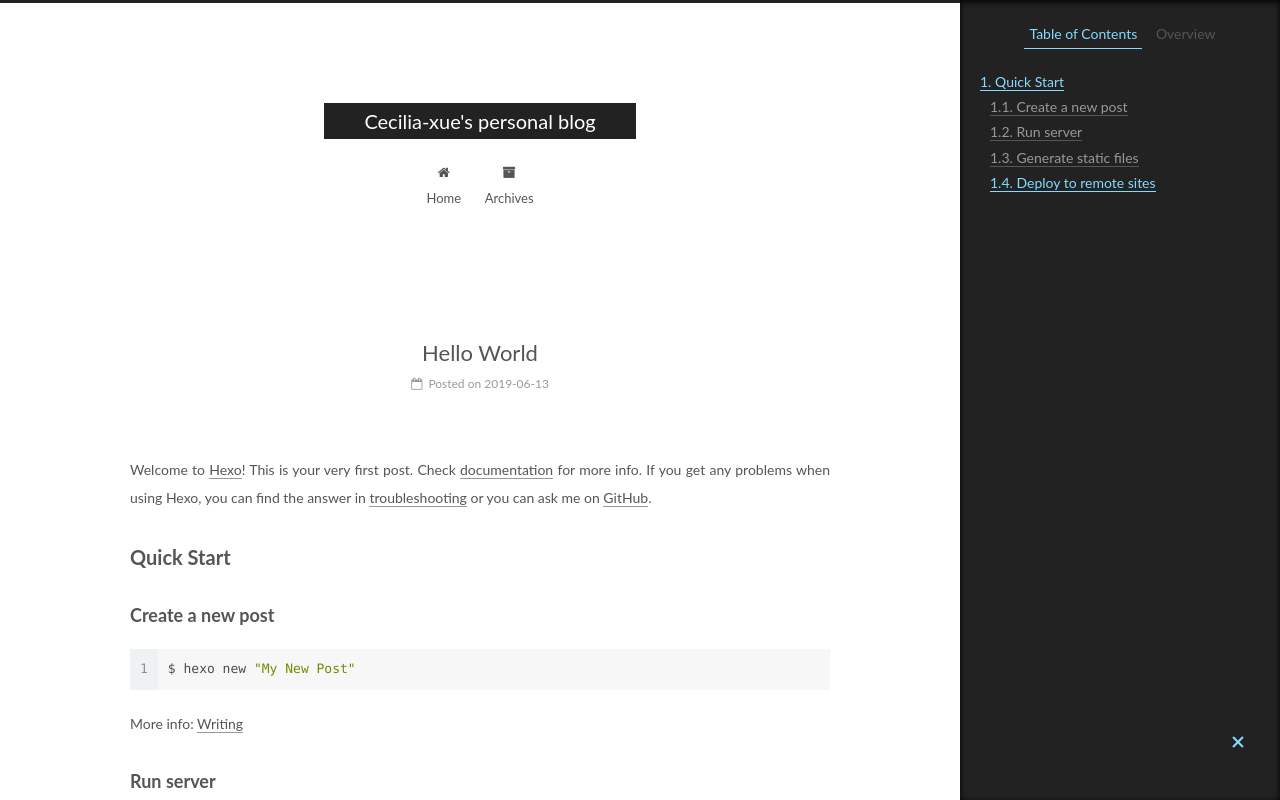
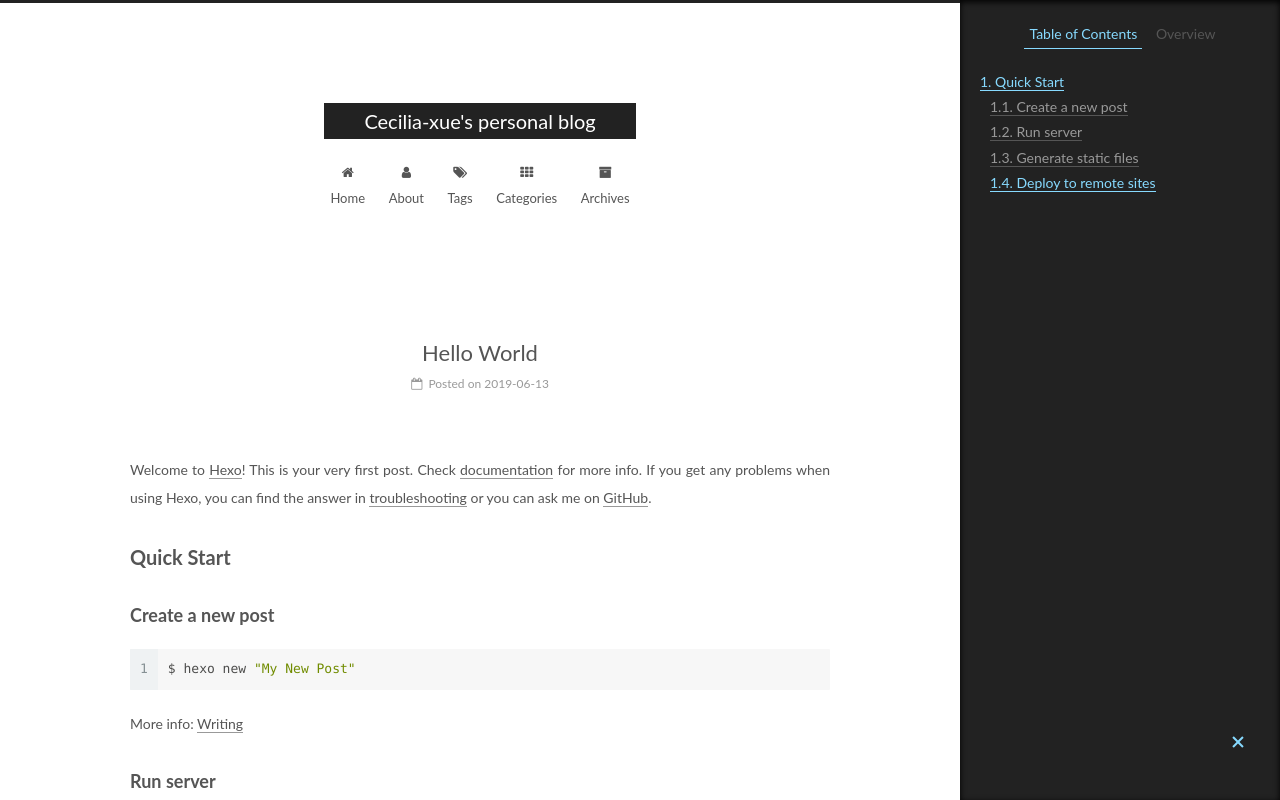
Before and after one commit to Cecilia-xue/Cecilia-xue.github.io, a plain HTML site: page 2019/06/13/hello-world/index.html in a window 1280 px wide. Shown: the top 800 px of the page. Drawn offline with Linux system fonts and the light colour scheme.

Commit message:
Site updated: 2019-06-14 14:05:11

```diff
--- a/2019/06/13/hello-world/index.html
+++ b/2019/06/13/hello-world/index.html
@@ -186,6 +186,36 @@
               <i class="menu-item-icon fa fa-fw fa-home"></i> <br>
 
             Home
+          </a>
+        </li>
+
+
+        <li class="menu-item menu-item-about">
+          <a href="/about/" rel="section">
+
+              <i class="menu-item-icon fa fa-fw fa-user"></i> <br>
+
+            About
+          </a>
+        </li>
+
+
+        <li class="menu-item menu-item-tags">
+          <a href="/tags/" rel="section">
+
+              <i class="menu-item-icon fa fa-fw fa-tags"></i> <br>
+
+            Tags
+          </a>
+        </li>
+
+
+        <li class="menu-item menu-item-categories">
+          <a href="/categories/" rel="section">
+
+              <i class="menu-item-icon fa fa-fw fa-th"></i> <br>
+
+            Categories
           </a>
         </li>
 
--- a/css/main.css
+++ b/css/main.css
@@ -1822,7 +1822,7 @@ pre .javascript .function {
   width: 4px;
   height: 4px;
   border-radius: 50%;
-  background: #b50fa4;
+  background: #964a99;
 }
 .links-of-blogroll {
   font-size: 13px;
```
Also changed, not shown: 2019/06/13/test-my-site/index.html (+30 -0 lines), archives/2019/06/index.html (+30 -0 lines), archives/2019/index.html (+30 -0 lines), archives/index.html (+30 -0 lines), index.html (+30 -0 lines).
